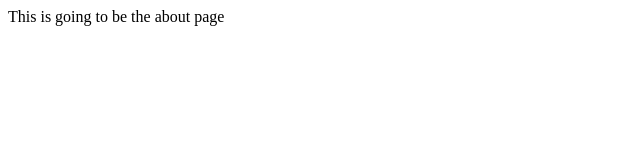
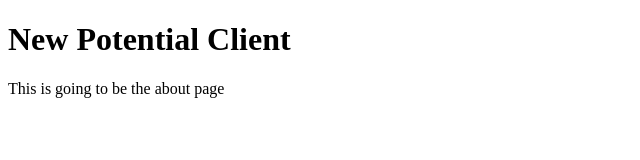
Before and after one commit to mikej161/git-course-repo, a website: page about.html in a window 1280 px wide. Shown: the whole page, without its empty margins (0-640 px from the left). Drawn offline with Linux system fonts and the light colour scheme.

Commit message:
modified about page for potential client

```diff
--- a/about.html
+++ b/about.html
@@ -2,6 +2,8 @@
 
 <html>
 	<body>
+		<h1>New Potential Client</h1>
 		This is going to be the about page
+		<!-- This will be a new form -->
 	</body>
 </html>
```
